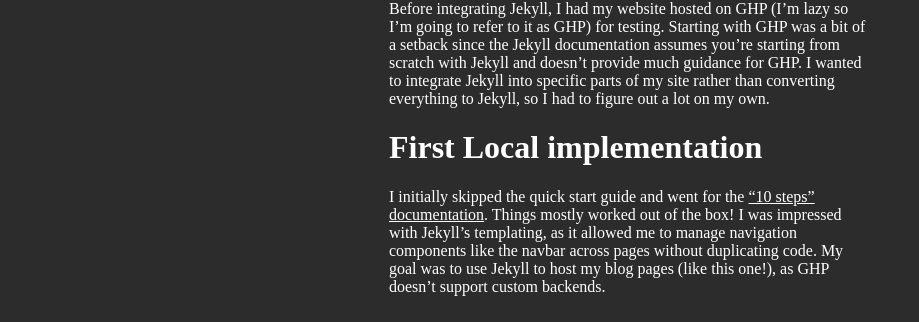
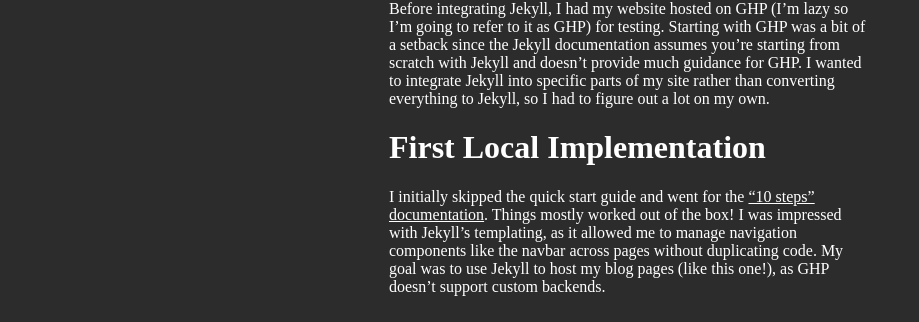
Before and after one commit to Xynox/website, a Jekyll site: the page built from _posts/2024-09-29-jekyll_implementation.md, in a window 1280 px wide and 900 px high. Shown: the part 415-737 px from the top of the window, without its empty margins (11-930 px from the left). Built offline with Jekyll 4.4.1, drawn with Linux system fonts in a browser that asks for light colours.

```diff
--- a/_posts/2024-09-29-jekyll_implementation.md
+++ b/_posts/2024-09-29-jekyll_implementation.md
@@ -11,7 +11,7 @@ In this post, I'll share how I solved issues when implementing Jekyll on my webs
 
 Before integrating Jekyll, I had my website hosted on GHP (I'm lazy so I'm going to refer to it as GHP) for testing. Starting with GHP was a bit of a setback since the Jekyll documentation assumes you're starting from scratch with Jekyll and doesn't provide much guidance for GHP. I wanted to integrate Jekyll into specific parts of my site rather than converting everything to Jekyll, so I had to figure out a lot on my own.
 
-# First Local implementation
+# First Local Implementation
 
 I initially skipped the quick start guide and went for the ["10 steps" documentation](https://jekyllrb.com/docs/step-by-step). Things mostly worked out of the box! I was impressed with Jekyll's templating, as it allowed me to manage navigation components like the navbar across pages without duplicating code. My goal was to use Jekyll to host my blog pages (like this one!), as GHP doesn’t support custom backends.
 
```
